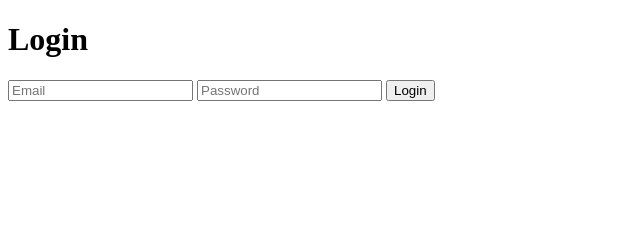
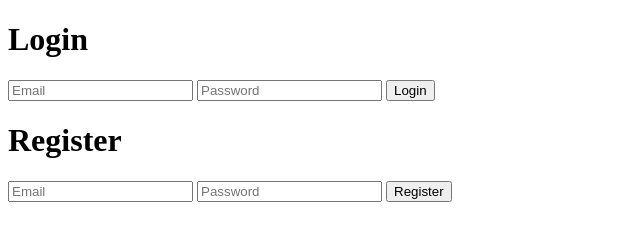
Before and after one commit to strangedreamer4/Login_page_, a plain HTML site: page index.html in a window 1280 px wide. Shown: the whole page, without its empty margins (0-640 px from the left). Drawn offline with Linux system fonts and the light colour scheme.

Commit message:
Update index.html

```diff
--- a/index.html
+++ b/index.html
@@ -10,8 +10,9 @@
   <script src="https://www.gstatic.com/firebasejs/9.1.3/firebase-app.js"></script>
   <script src="https://www.gstatic.com/firebasejs/9.1.3/firebase-auth.js"></script>
   <script>
-    // For Firebase JS SDK v7.20.0 and later, measurementId is optional
-const firebaseConfig = {
+    // Firebase configuration
+
+    const firebaseConfig = {
   apiKey: "AIzaSyBCBUGoKQecD5R-uWc9CLs3TNa5ll9jA4M",
   authDomain: "vip-95a43.firebaseapp.com",
   databaseURL: "https://vip-95a43-default-rtdb.europe-west1.firebasedatabase.app",
@@ -22,8 +23,30 @@ const firebaseConfig = {
   measurementId: "G-PZJVC849Y4"
 };
 
+
     // Initialize Firebase
     firebase.initializeApp(firebaseConfig);
+
+    // Register function
+    function register() {
+      var email = document.getElementById("email").value;
+      var password = document.getElementById("password").value;
+
+      firebase.auth().createUserWithEmailAndPassword(email, password)
+        .then(function(userCredential) {
+          // User registered successfully
+          var user = userCredential.user;
+          console.log("Registered as:", user.email);
+          // Redirect to another website
+          window.location.href = "https://example.com";
+        })
+        .catch(function(error) {
+          // Handle registration errors
+          var errorCode = error.code;
+          var errorMessage = error.message;
+          console.error("Registration error:", errorCode, errorMessage);
+        });
+    }
 
     // Login function
     function login() {
@@ -53,6 +76,10 @@ const firebaseConfig = {
     <input type="email" id="email" placeholder="Email" required>
     <input type="password" id="password" placeholder="Password" required>
     <button onclick="login()">Login</button>
+    <h1>Register</h1>
+    <input type="email" id="registerEmail" placeholder="Email" required>
+    <input type="password" id="registerPassword" placeholder="Password" required>
+    <button onclick="register()">Register</button>
   </div>
 </body>
 </html>
```
